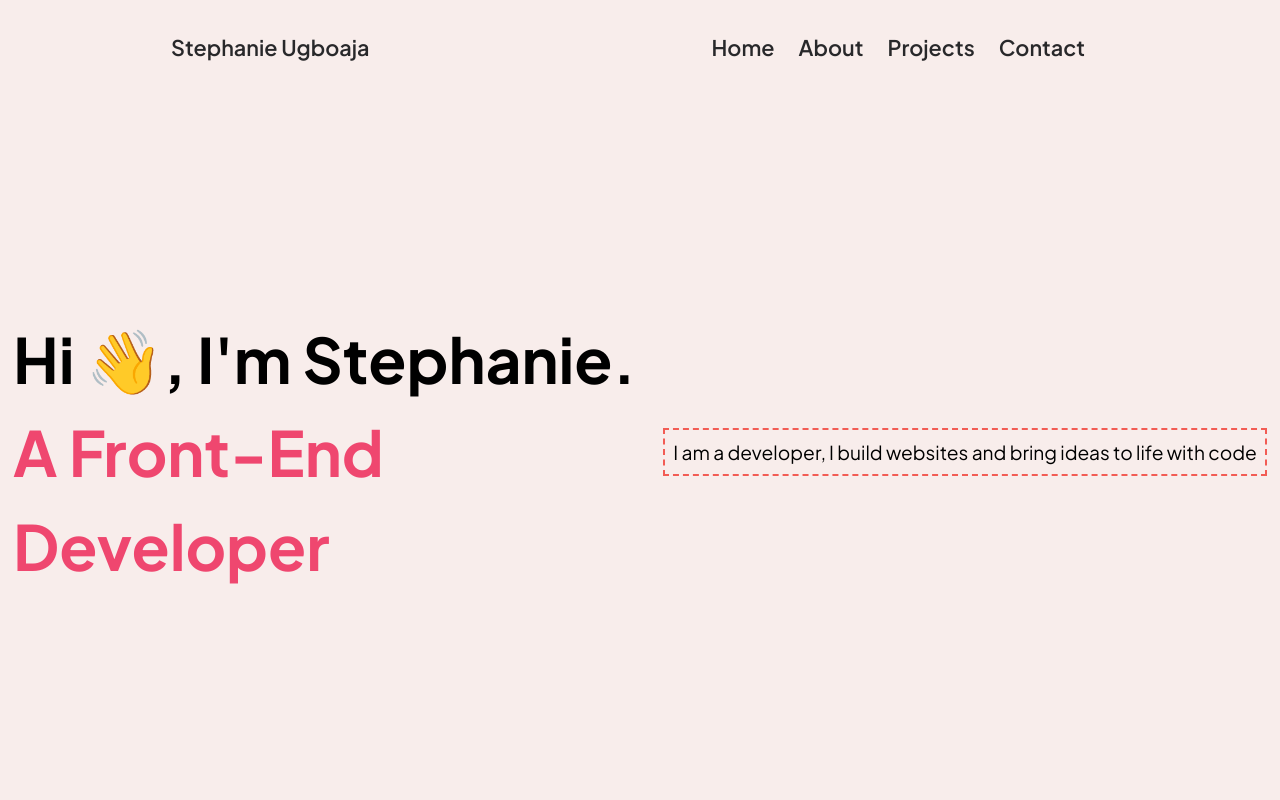
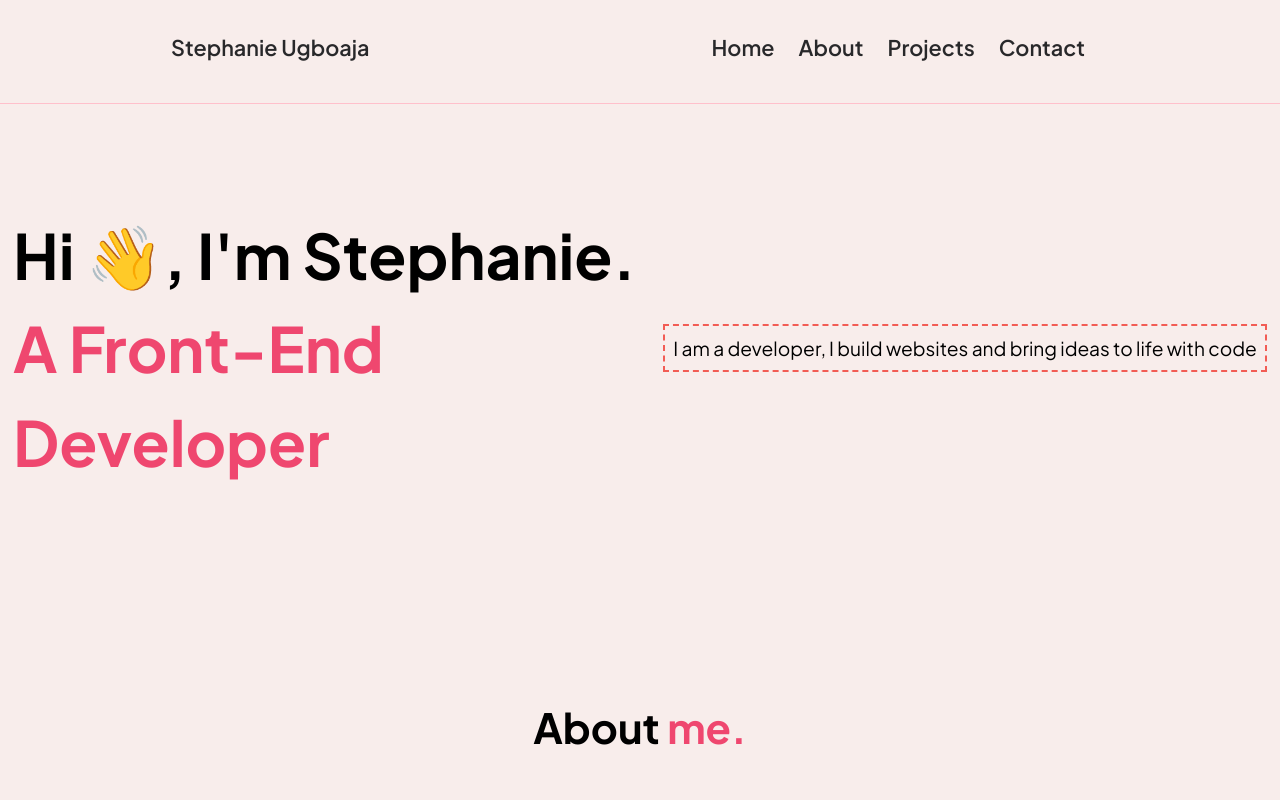
Before and after one commit to Ugboaja-Uchechi/portfolio-site, a React (Create React App) app: page / in a window 1280 px wide. Shown: the top 800 px of the page. Built offline with nearby package versions, Linux system fonts and the light colour scheme.

Commit message:
Make navigation fixed

```diff
--- a/src/index.css
+++ b/src/index.css
@@ -74,14 +74,14 @@ body {
 
   input:checked + .slider {
    background-color: #303136;
-      transition: .7s ease;
+   transition: .7s ease;
   }
 
   input:checked + .slider:before {
    transform: translateX(1.5em);
    background: #303136;
    box-shadow: inset -3px -2px 5px -2px #8983f7, inset -10px -5px 0 0 #a3dafb;
-      transition: .7s ease;
+   transition: .7s ease;
   }
 
 /* body::selection {
@@ -91,6 +91,11 @@ body {
 /* Header - Navigation Styling */
 
 header {
+  border-block-end: 1px solid pink;
+  position: fixed;
+  width: 100%;
+  width: -webkit-fill-available;
+  z-index: 6;
   height: 13vh;
 }
 
```
